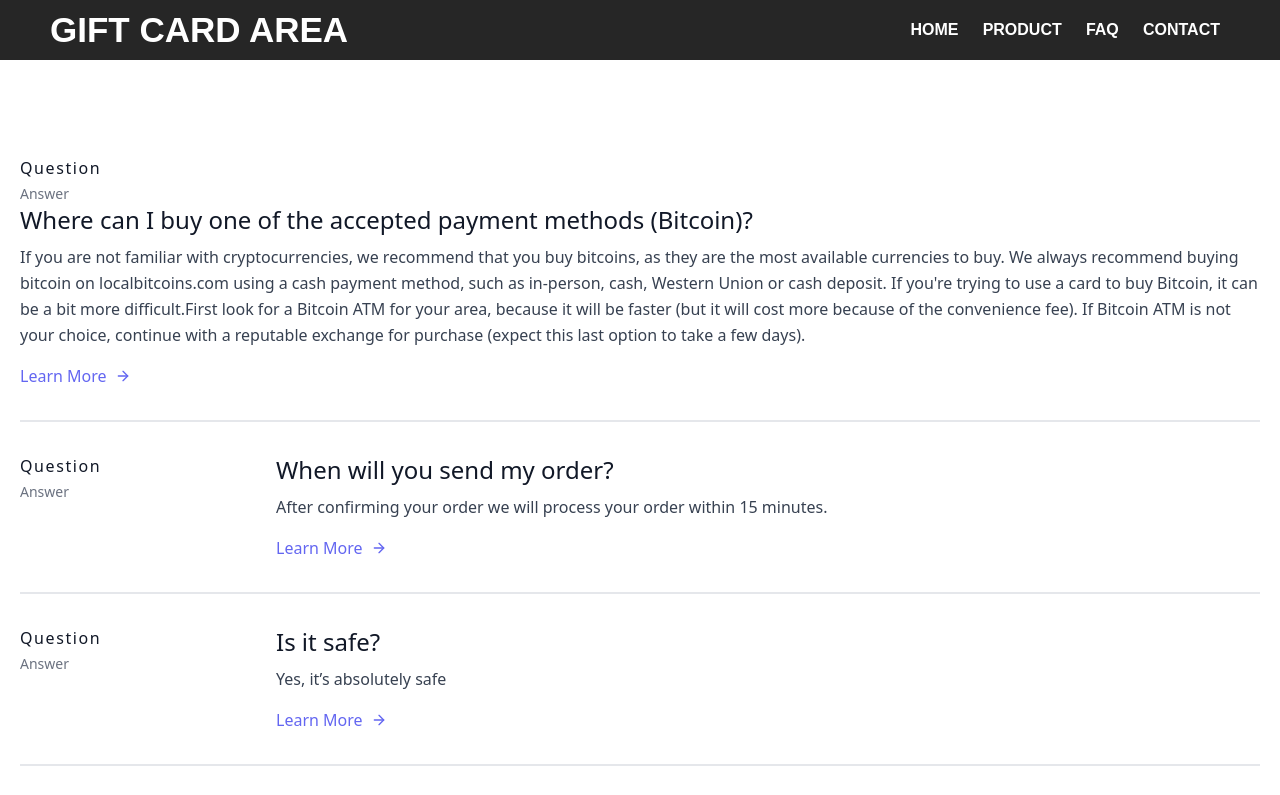
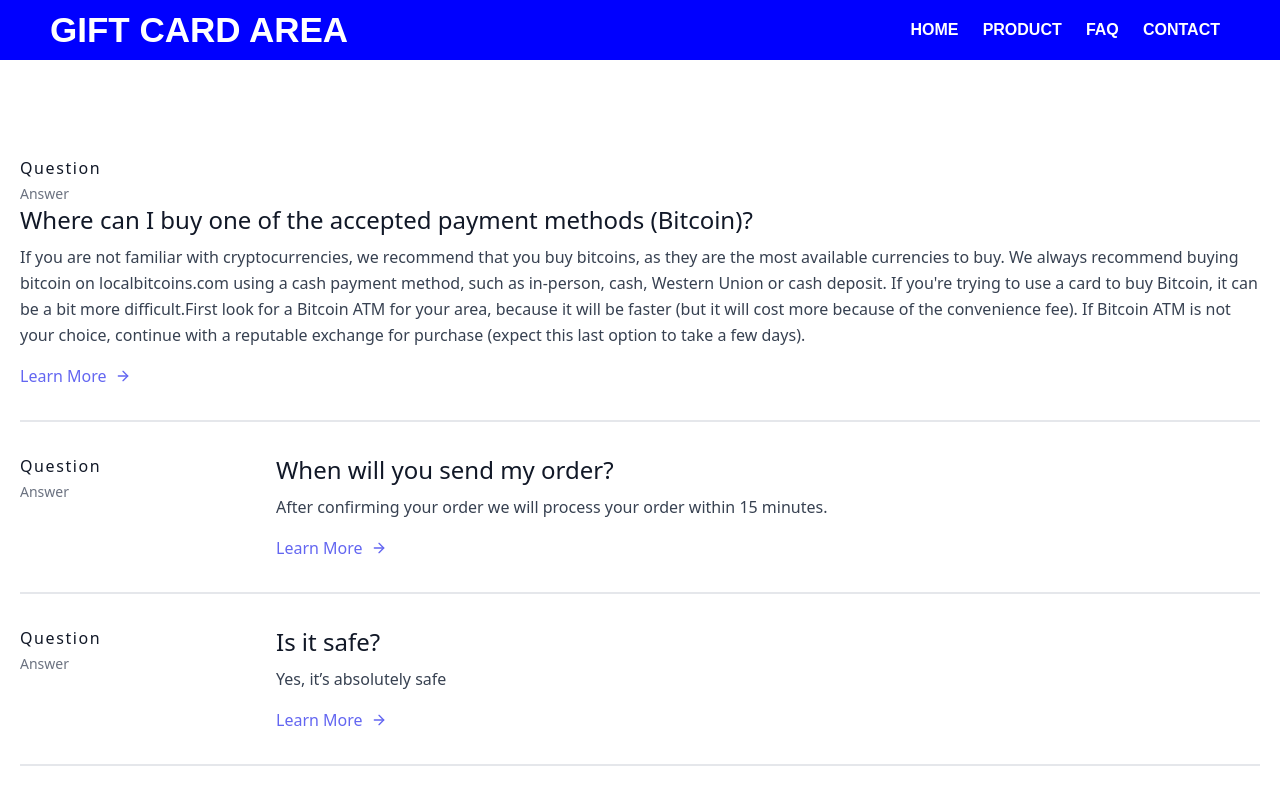
Before and after one commit to Socialmedia1214/gitt, a plain HTML site: page FAQ.html in a window 1280 px wide. Shown: the top 795 px of the page. Drawn offline with nearby package versions, Linux system fonts and the light colour scheme.

Commit message:
Update FAQ.html

```diff
--- a/FAQ.html
+++ b/FAQ.html
@@ -6,7 +6,7 @@
     <link href="https://unpkg.com/tailwindcss@^1.0/dist/tailwind.min.css" rel="stylesheet">
     <title>Gift Card Area</title>
 
-	<title>How to make a website using notepad</title>
+	<title>Gift Card Area</title>
 	<style>
 	*{
 	margin:0;
@@ -14,7 +14,7 @@
 	}
 	header{
 	height:60px;
-	background:#262626;
+	background:blue;
 	padding:0 50px;
 	}
 	.logo{
```
